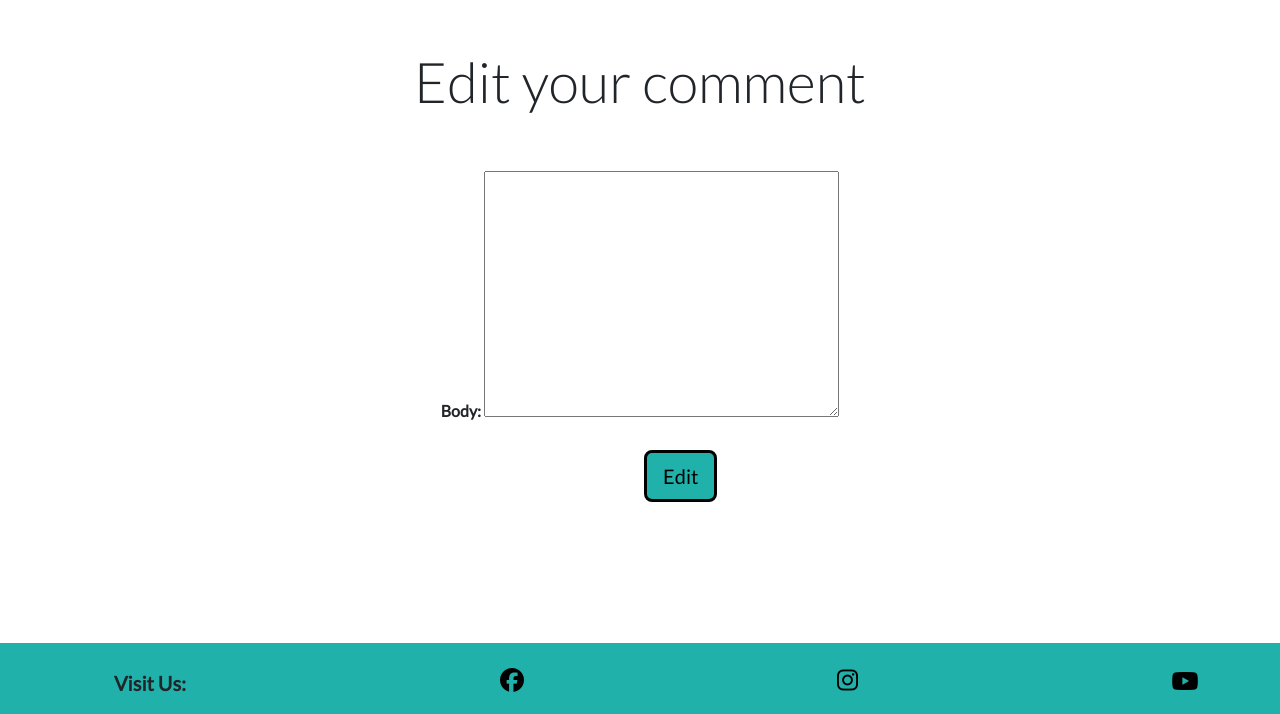
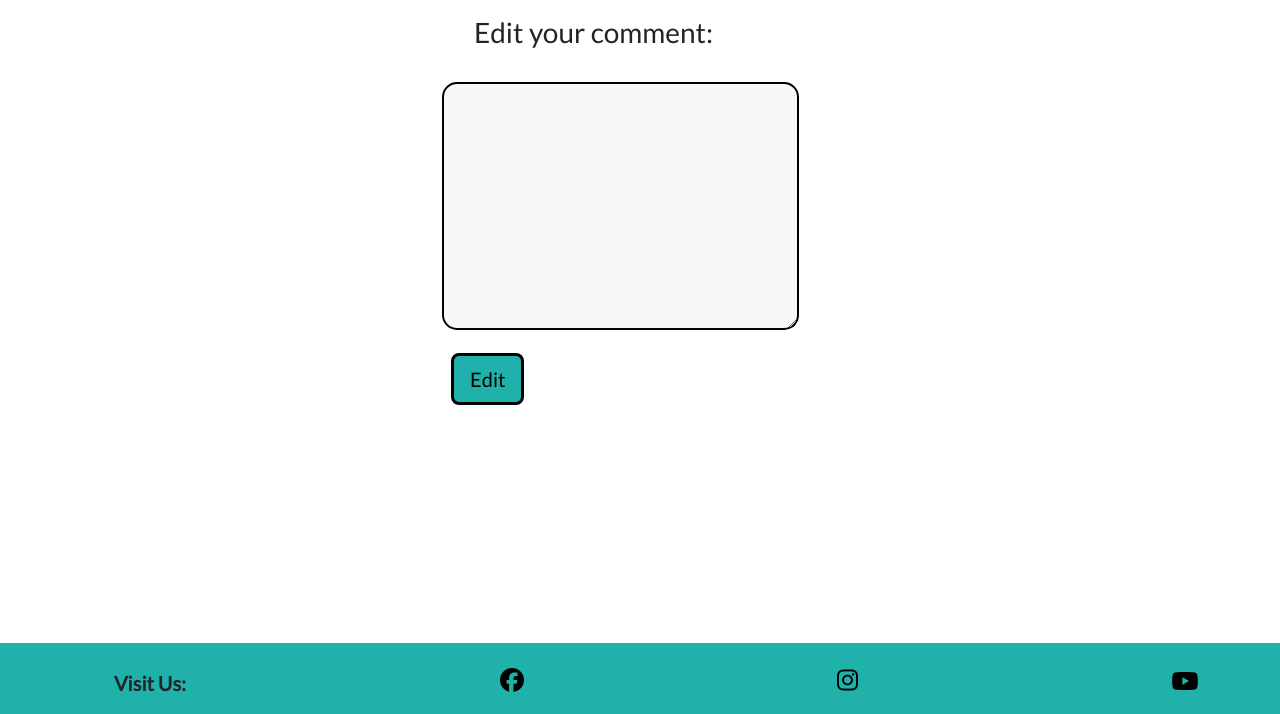
Before and after one commit to jlindeloef/drumworld, a Django app: template templates/edit_comment.html in a window 1280 px wide. Shown: the part 86-800 px from the top of the page. Run offline with Django 3.2, Linux system fonts and the light colour scheme; the template is opened without the code that fills it: values that come from a table or form of the project are taken from there, others are empty; some libraries are stand-ins or nearby versions.

Commit message:
Adding style to edit comment page.

```diff
--- a/static/css/style.css
+++ b/static/css/style.css
@@ -233,3 +233,14 @@ body {
     background: transparent;
     border: none;
 }
+
+.hidebody {
+    color:#ffffff;
+}
+
+textarea {
+    border: 2px solid #000000;
+    border-radius: 15px;
+    background-color: #f8f8f8;
+    font-size: 16px;
+}
--- a/templates/edit_comment.html
+++ b/templates/edit_comment.html
@@ -2,13 +2,13 @@
 {% block content %}
 {% load crispy_forms_tags %}
 
-<div class="container" style="max-width:600px">
-    <div class="px-3 py-3 pt-md-5 pb-md-4 mx-auto text-center">
-        <h1 class="display-4">Edit your comment</h1>
-    <div class="py-5">
+<div class="container">
+    <div class="col-md-5 mt-3 offset-md-3" style="text-align: center;">
+        <h3>Edit your comment:</h3>
+    <div>
         <div class="row">
-            <div class="col-12">
-                <form method="post">
+            <div class="col-md-2 offset-md-2">
+                <form method="post" class="hidebody">
                     {% csrf_token %}
                     {{ form.as_p }}
                     <button type="submit" class="btn btn-signup btn-lg">Edit</button>
```
